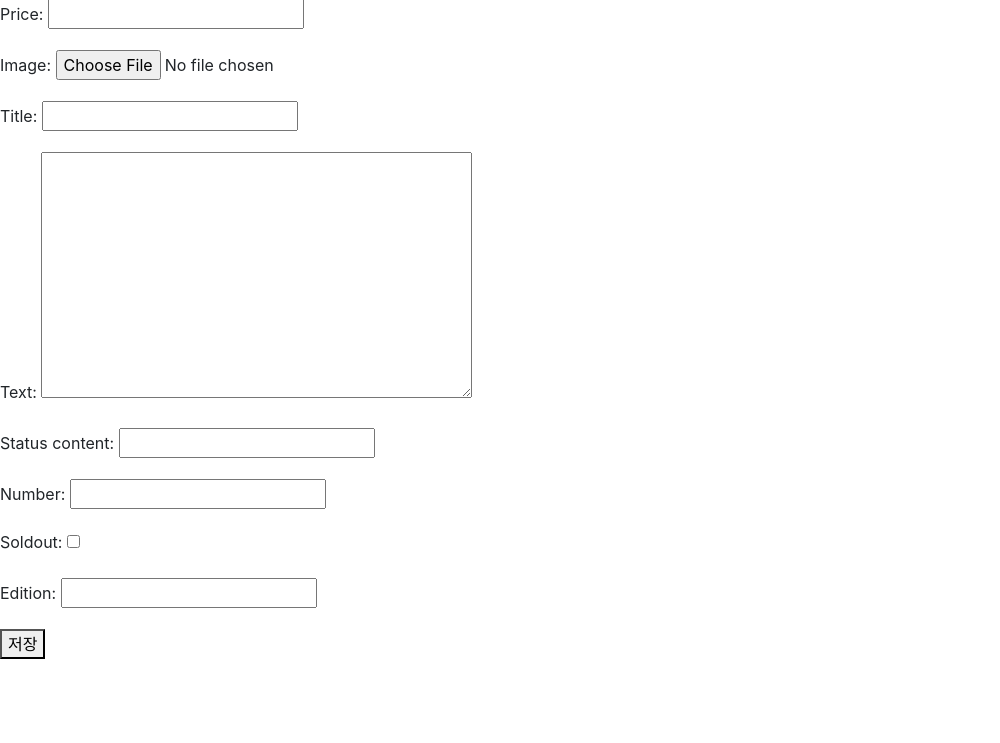
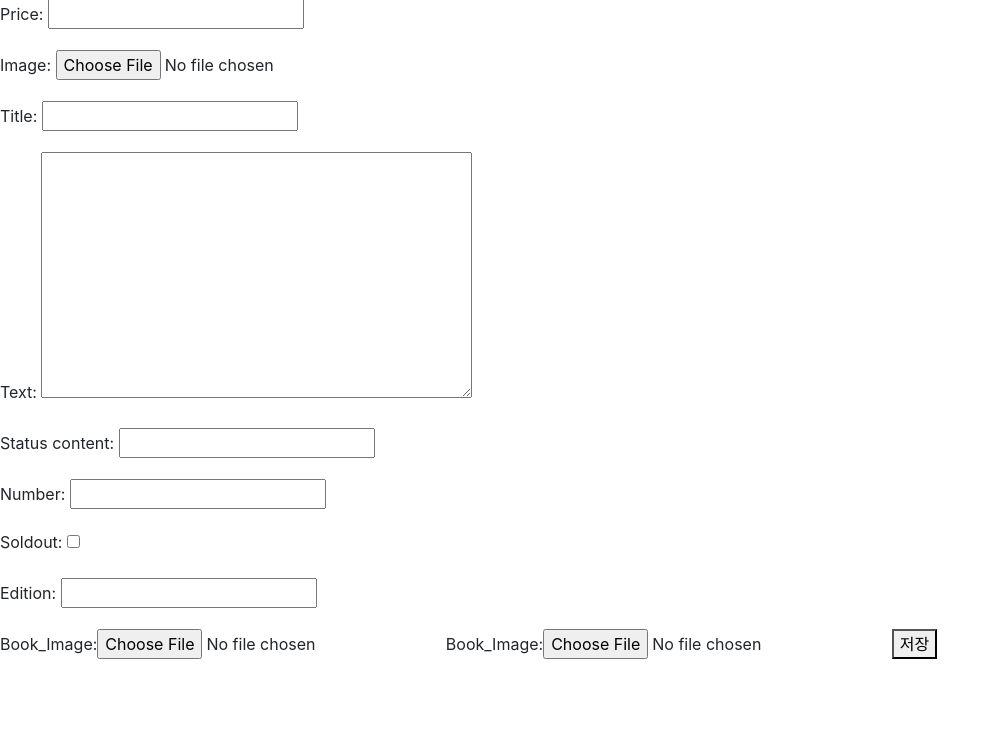
Before and after one commit to taem98/likelion-project-test-taemi-and-dongjin-, a Django app: page /market/book/new/ in a window 1280 px wide. Shown: the part 57-800 px from the top of the page, without its empty margins (0-1000 px from the left). Run offline with Django 3.2, Linux system fonts and the light colour scheme; parts of the project's set-up code (start-up, migrations or seed data) failed here and were passed over; some libraries are stand-ins or nearby versions.

Commit message:
멀티업로드

```diff
--- a/market/forms.py
+++ b/market/forms.py
@@ -46,22 +46,22 @@ class RoomCommentForm(forms.ModelForm):
         fields = ('text',)
 
 class ProductImageForm(forms.ModelForm):
-    image = forms.ImageField(label='Product_Image')
+    images = forms.ImageField(label='Product_Image')
     class Meta:
         model = ProductImages
-        fields = ('image', )
+        fields = ('images', )
 
 class BookImageForm(forms.ModelForm):
-    image = forms.ImageField(label='Book_Image')
+    images = forms.ImageField(label='Book_Image')
     class Meta:
         model = BookImages
-        fields = ('image', )
+        fields = ('images', )
 
 class RoomImageForm(forms.ModelForm):
-    image = forms.ImageField(label='Room_Image')
+    images = forms.ImageField(label='Room_Image')
     class Meta:
         model = RoomImages
-        fields = ('image', )
+        fields = ('images', )
 
 class SearchForm(forms.Form):
     CHOICES= (
--- a/market/models.py
+++ b/market/models.py
@@ -16,14 +16,12 @@ class Base(models.Model):
         self.hit = self.hit + 1
         self.save()
 
-def get_image_filename(instance, filename, model):
-    title = instance.model.title
-    id = instance.model.id
-    slug = slugify(title)
-    return "%s_images/%s-%s" % (model, slug, filename)
+def get_image_filename(instance, filename):
+    id = instance.book.id
+    return "post_images/%s" % (id)
 
 class Images(models.Model):
-    image = models.ImageField(upload_to=get_image_filename, verbose_name='Image')
+    images = models.ImageField(upload_to=get_image_filename, verbose_name='Image')
 
 class Comment(models.Model):
     recomment = models.ForeignKey("self", on_delete=models.SET_NULL, null=True)
--- a/market/templates/market/book_detail.html
+++ b/market/templates/market/book_detail.html
@@ -17,6 +17,9 @@
     soldout : {{ book.soldout }}<br>
     edition : {{ book.edition }}<br>
     author : {{ book.author }}<br>
+    {% for image in book.bookimages_set.all %}
+        <img src="{{ image.images.url }}" />
+    {% endfor %}
 
     <div id="commnnetBlock">
         <div id="commentList">
--- a/market/templates/market/book_new.html
+++ b/market/templates/market/book_new.html
@@ -1,9 +1,13 @@
 {% extends "market/base.html" %}
 {% block content %}
     <h1>book_edit</h1>
-    <form method="POST" class="post-form">
+    <form method="POST" class="post-form" enctype="multipart/form-data">
         {% csrf_token %}
         {{ form.as_p }}
+        {{ formset.management_form }}
+        {% for form in formset %}
+            {{ form }}
+        {% endfor %}
         <button type="submit" class="brn brn-secondary">저장</button>
     </form>
 {% endblock %}
--- a/market/views.py
+++ b/market/views.py
@@ -1,11 +1,14 @@
 from django.shortcuts import render, get_object_or_404, redirect
 from django.http import HttpResponse
-from .models import Product, Book, Room, ProductComment, BookComment, RoomComment, Comment
-from .forms import ProductForm, BookForm, RoomForm, ProductCommentForm, BookCommentForm, RoomCommentForm, SearchForm
+from .models import Product, Book, Room, ProductComment, BookComment, RoomComment, Comment, BookImages, ProductImages, RoomImages
+from .forms import ProductForm, BookForm, RoomForm, ProductCommentForm, BookCommentForm, RoomCommentForm, SearchForm, ProductImageForm, BookImageForm, RoomImageForm
 from django.http import JsonResponse
-import json
 from django.views.decorators.csrf import csrf_exempt
 from django.db.models import Q
+import json
+from django.forms import modelformset_factory
+from django.contrib import messages
+
 
 # def list(request, name):
 def list(request):
@@ -140,6 +143,7 @@ def book_hit(request, post_id):
     book = get_object_or_404(Book, id=post_id)
     book.update_counter()
     return redirect('book_detail', post_id = book.pk)
+# 멀티 업로드
 
 
 def book_detail(request, post_id):
@@ -149,15 +153,25 @@ def book_detail(request, post_id):
 
 
 def book_new(request):
+    ImageFormSet  = modelformset_factory(BookImages, form=BookImageForm, extra=2)
     if request.method == 'POST':
         form = BookForm(request.POST)
-        if form.is_valid():
+        formset = ImageFormSet(request.POST, request.FILES, queryset=BookImages.objects.none())
+        if form.is_valid and formset.is_valid():
             book = form.save(commit=False)
             book.save()
+            for form in formset.cleaned_data:
+                image = form['images']
+                photo = BookImages(book=book, images=image)
+                photo.save()
+            messages.success(request, "Posted!")
             return redirect('book_detail', post_id=book.pk)
+        else:
+            print (postForm.errors, formset.errors)
     else:
         form = BookForm()
-    return render(request, 'market/book_new.html', {'form': form})
+        formset = ImageFormSet(queryset=BookImages.objects.none())
+    return render(request, 'market/book_new.html', {'form': form,'formset':formset})
 
 
 
@@ -359,9 +373,9 @@ def search(request):
         search = form.cleaned_data['search']
         # Q class 를 이용할때 #
         if select == '1' :
+            posts = Book.objects.filter(Q(title__icontains=search) | Q(text__icontains=search))
+        elif select == '2':
             posts = Product.objects.filter(Q(title__icontains=search) | Q(text__icontains=search))
-        elif select == '2':
-            posts = Book.objects.filter(Q(title__icontains=search) | Q(text__icontains=search))
         else :
             posts = Room.objects.filter(Q(title__icontains=search) | Q(text__icontains=search))
         # 파이썬 문자열 비교를 이용할때 #
```
Also changed, not shown: db.sqlite3, market/migrations/0003_auto_20190411_2336.py (deleted), market/migrations/0003_auto_20190512_2202.py (added), market/migrations/0004_auto_20190412_0031.py (deleted), market/migrations/0005_auto_20190412_0118.py (deleted), market/migrations/0006_auto_20190412_1528.py (deleted), market/migrations/0007_auto_20190412_1834.py (deleted), market/migrations/0008_bookimages_images_productimages_roomimages.py (deleted).
